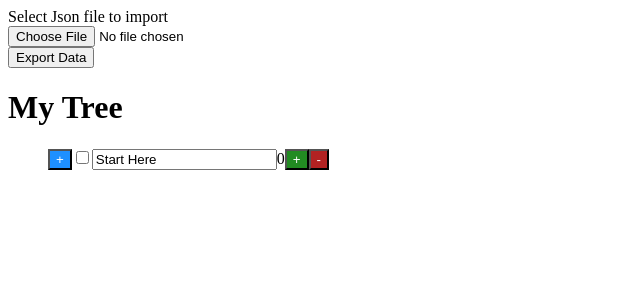
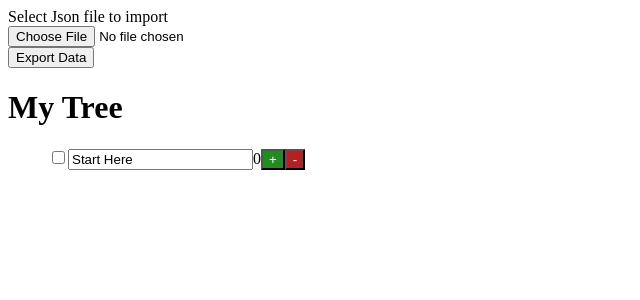
Before and after one commit to WMXGroup/react-sandbox-1, a React (Create React App) app: page / in a window 1280 px wide. Shown: the top 300 px of the page, without its empty margins (0-640 px from the left). Built offline with nearby package versions, Linux system fonts and the light colour scheme; the HTML template or start-up script is replaced by a standard one.

Commit message:
removed button

```diff
--- a/src/components/TreeTest6.js
+++ b/src/components/TreeTest6.js
@@ -255,12 +255,6 @@ class TextNode extends React.Component {
     return(
       <React.Fragment>
       <input
-        style={styles.addNode}
-        value="+"
-        type="button"
-        onClick={handleAdd}
-      />
-      <input
         type="checkbox"
         checked = {selected}
         onClick={onChange}
```
